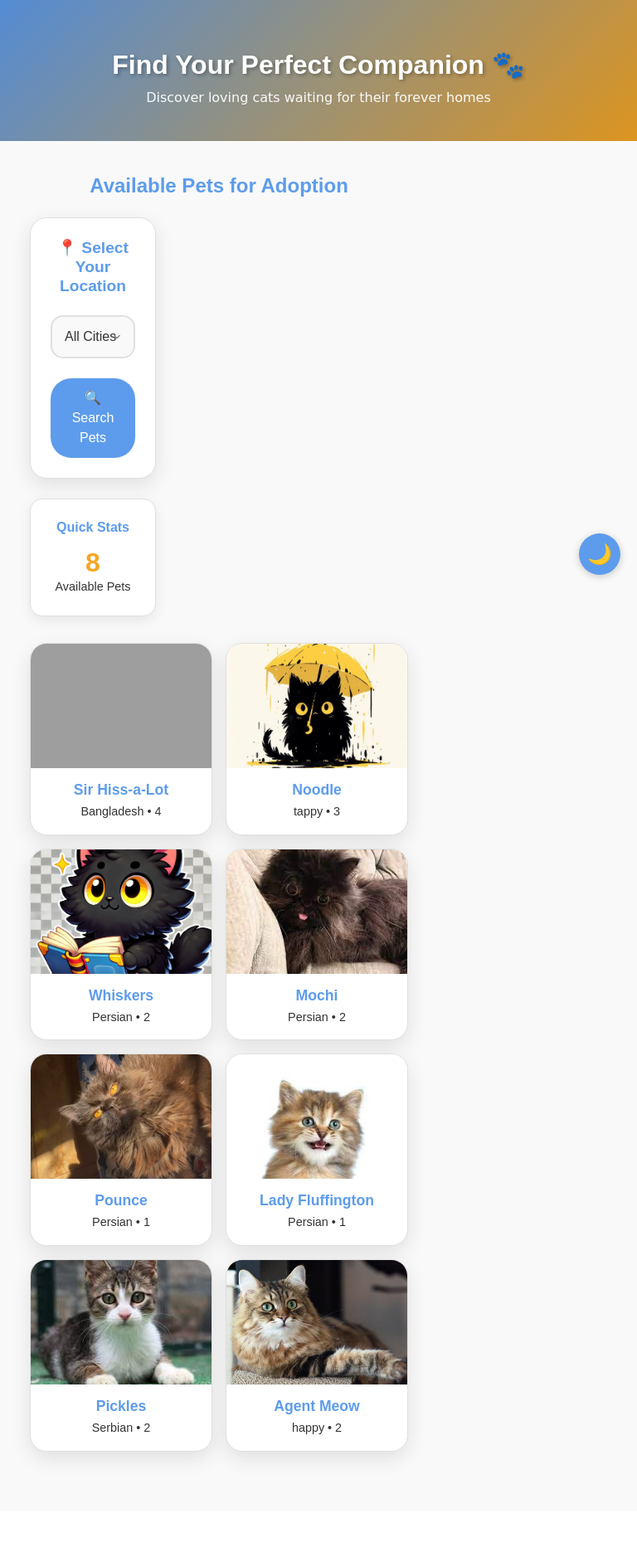
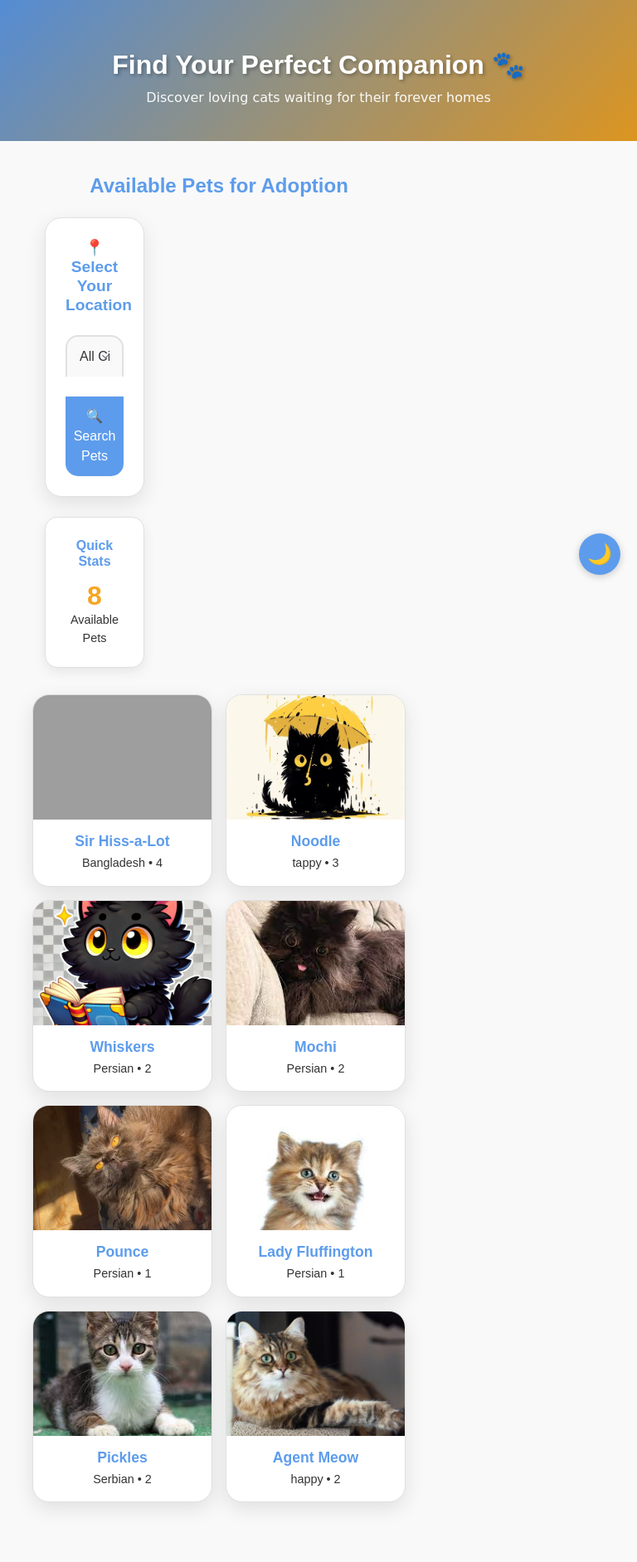
Before and after one commit to renad03-20/cutepaws, a Flask app: page / in a window 768 px wide. Shown: the part 87-1970 px from the top of the page at 83% size. Before the commit the page ends 1853 px from the top, so only its background shows below. Run offline with Flask 3, Linux system fonts and the light colour scheme; a user stored in the database is signed in; some web fonts are replaced; grey boxes are pictures that could not be loaded.

Commit message:
made the design of the city filter better

```diff
--- a/wepsite/static/css/homepage.css
+++ b/wepsite/static/css/homepage.css
@@ -44,7 +44,57 @@
     min-height: 70vh;
     position: relative;
 }
+/* Ensure proper column behavior */
+.row {
+    display: flex;
+    flex-wrap: wrap;
+}
 
+.col-md-8, .col-md-4 {
+    position: relative;
+    width: 100%;
+    padding-right: 15px;
+    padding-left: 15px;
+}
+
+@media (min-width: 768px) {
+    .col-md-8 {
+        flex: 0 0 66.666667%;
+        max-width: 66.666667%;
+    }
+
+    .col-md-4 {
+        flex: 0 0 33.333333%;
+        max-width: 33.333333%;
+    }
+}
+
+/* Make filter container sticky */
+.filter-container {
+    position: sticky;
+    top: 20px;
+}
+/* Responsive adjustments for the filter */
+@media (max-width: 768px) {
+    .filter-container {
+        margin-top: 1rem;
+    }
+
+    .filter-container .input-group {
+        flex-direction: column;
+    }
+
+    .filter-container .location-select {
+        border-radius: 15px 15px 0 0 !important;
+        border-right: 2px solid var(--color-border) !important;
+        border-bottom: none !important;
+    }
+
+    .filter-container .search-btn {
+        border-radius: 0 0 15px 15px !important;
+        width: 100% !important;
+    }
+}
 /* Floating decorative elements */
 .floating-element {
     position: absolute;
```
